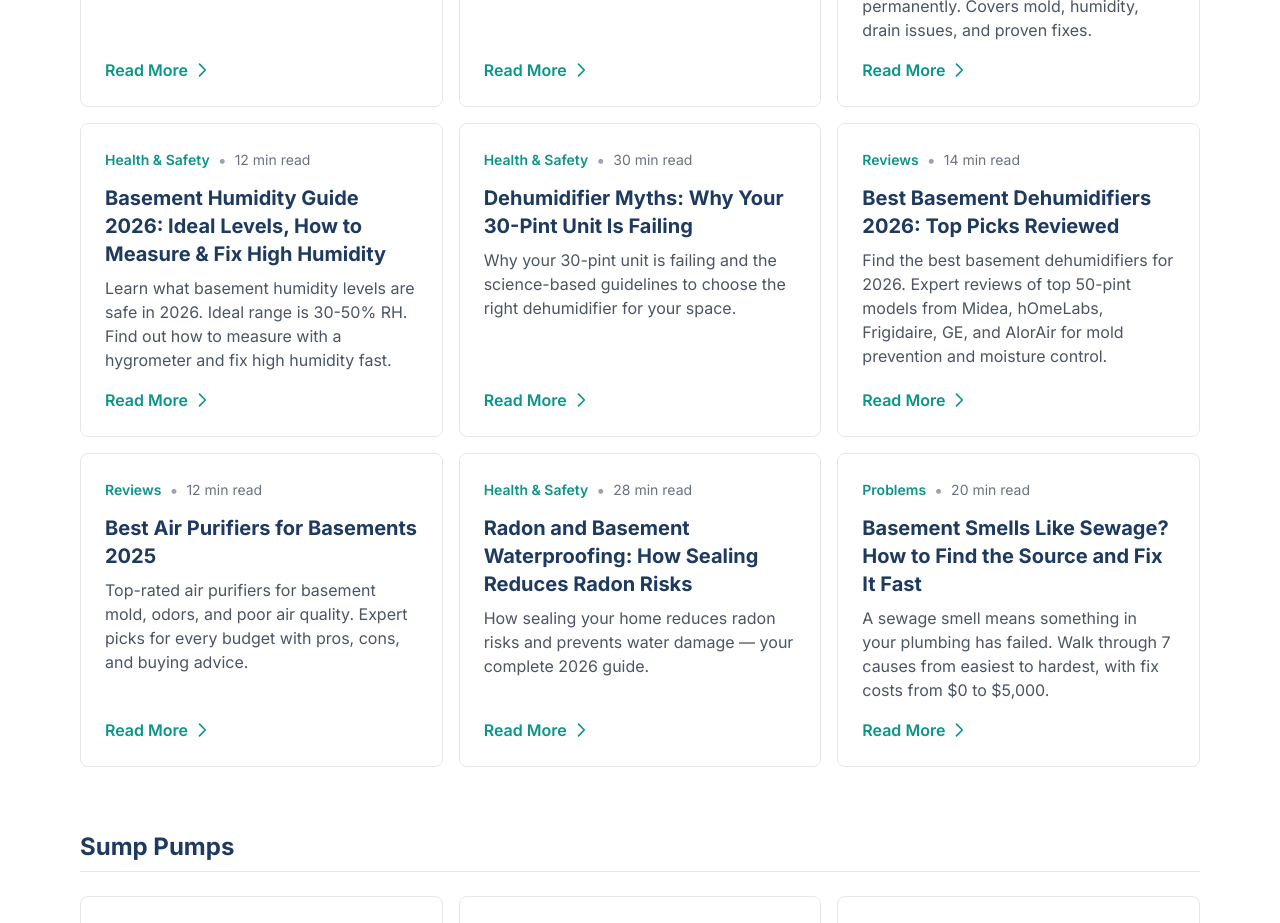
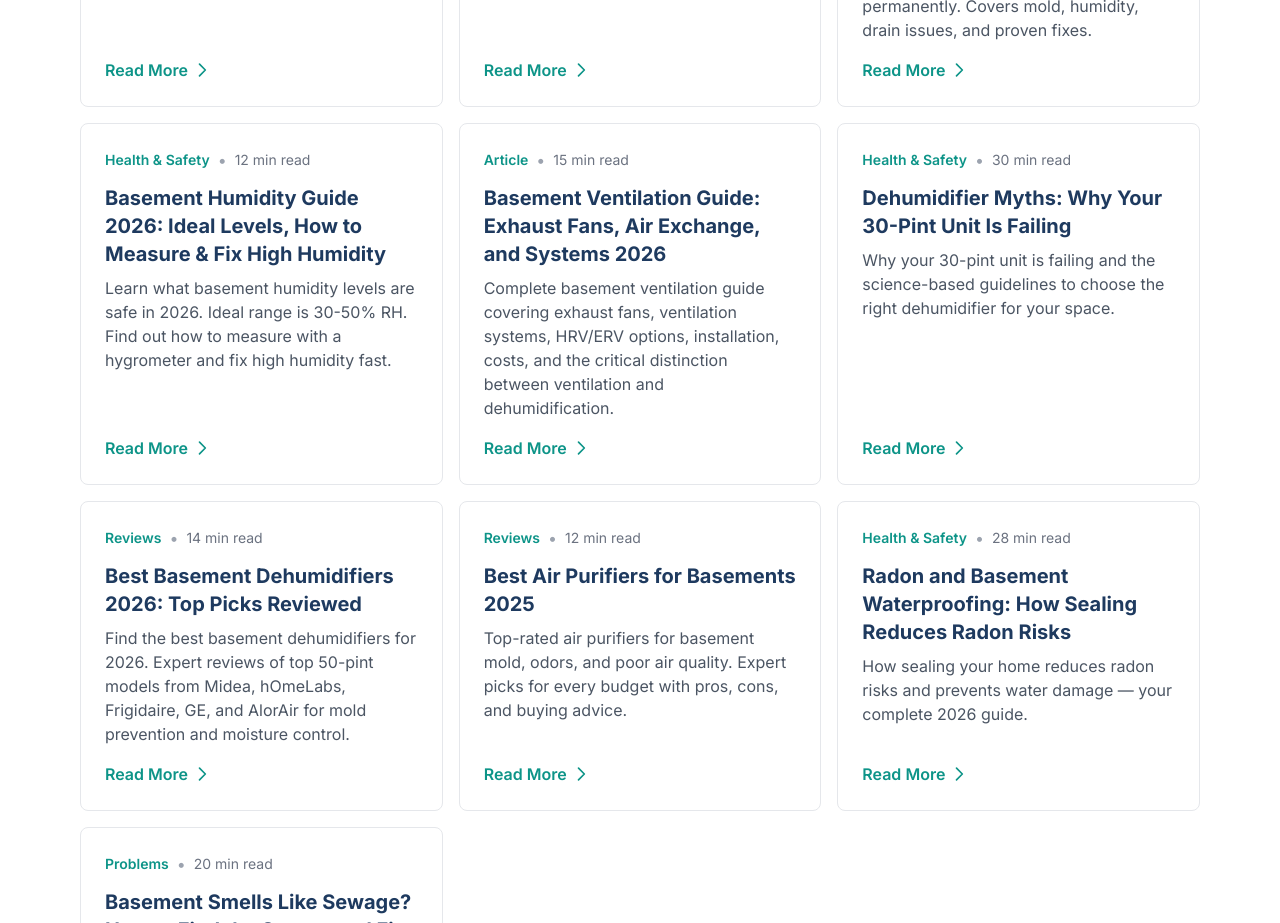
Before and after one commit to thebasementguide2026/basement-guide, a Next.js app: page /articles in a window 1280 px wide. Shown: the part 2540-3463 px from the top of the page. Built offline with nearby package versions, Linux system fonts and the light colour scheme.

Commit message:
Add basement-ventilation to articles index

```diff
--- a/app/articles/page.tsx
+++ b/app/articles/page.tsx
@@ -39,6 +39,7 @@ const topicGroups: { label: string; id: string; slugs: string[] }[] = [
       'mold-remediation-cost',
       'musty-basement-smell',
       'basement-humidity-guide',
+      'basement-ventilation',
       'dehumidifier-myths',
       'best-basement-dehumidifiers',
       'best-basement-air-purifiers',
```
